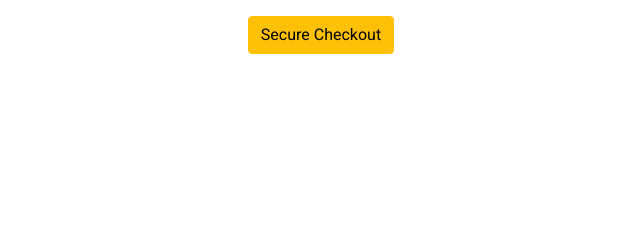
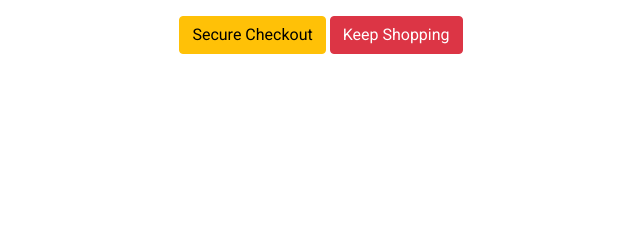
Before and after one commit to Bradders81/vino, a Django app: template basket/templates/basket/basket.html in a window 1280 px wide. Shown: the part 355-595 px from the top of the page, without its empty margins (319-959 px from the left). Run offline with Django 3.2, Linux system fonts and the light colour scheme; the template is opened without the code that fills it, so the values that code supplies are empty; some libraries are stand-ins or nearby versions; some web fonts are replaced.

Commit message:
Add keep shopping btn to basket.html

```diff
--- a/basket/templates/basket/basket.html
+++ b/basket/templates/basket/basket.html
@@ -38,6 +38,10 @@
 			</table>
 			<div class="center">
 				<a href="{% url 'checkout' %}" class="btn btn-warning">Secure Checkout</a>
+				<a href="{% url 'products' %}" class="btn btn-danger">Keep Shopping</a>
+			</div>
+			<div class="center">
+
 			</div>
 		</div>
 	</div>
--- a/basket/views.py
+++ b/basket/views.py
@@ -30,5 +30,4 @@ def add_to_basket(request, pk):
 
     request.session['basket'] = basket
 
-
     return redirect(redirect_url)
```
